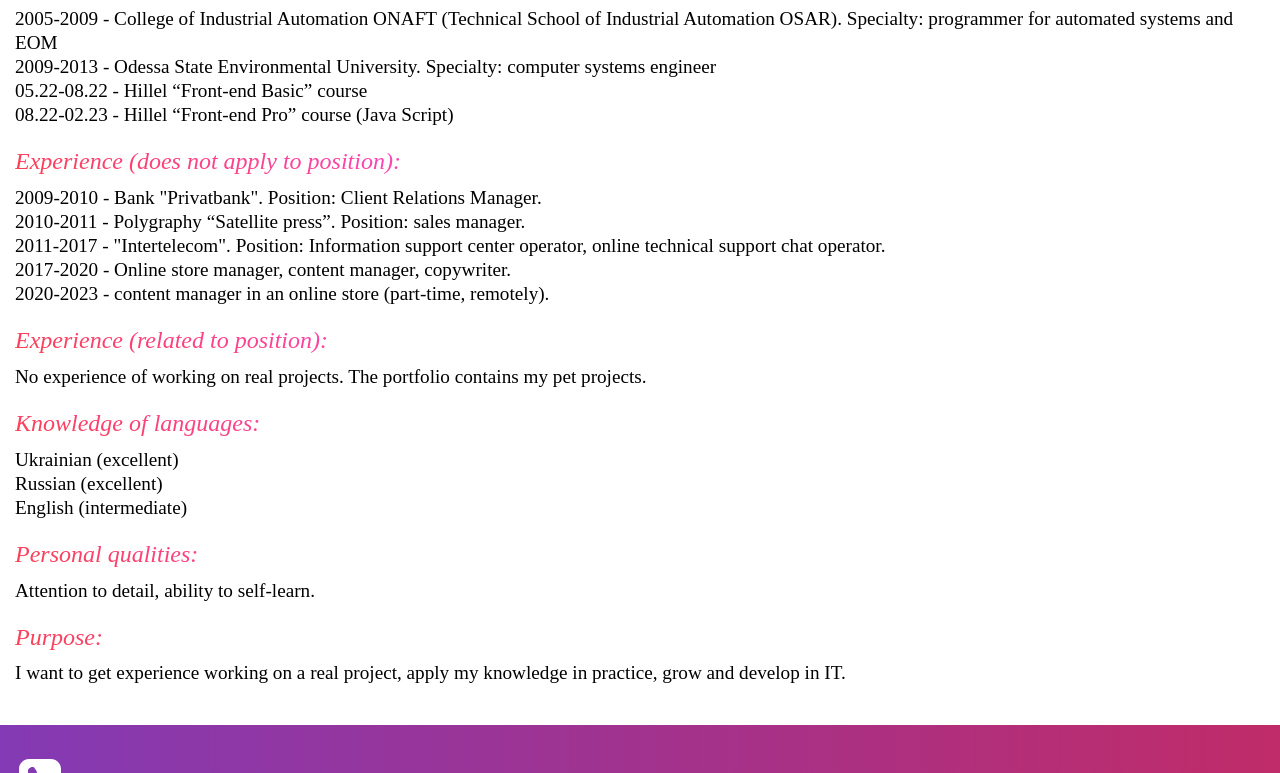
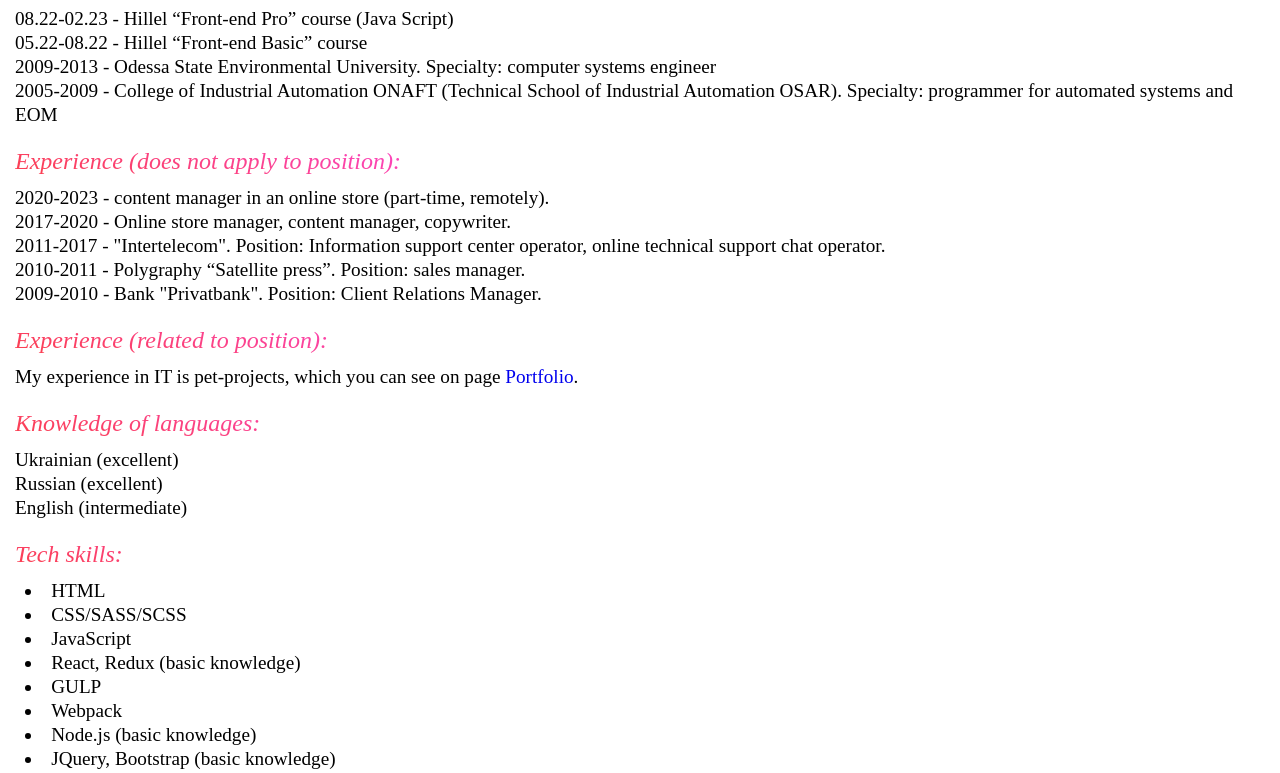
Before and after one commit to AnnaKhiz/Portfolio-main, a website: page resume.html in a window 1280 px wide. Shown: the part 599-1372 px from the top of the page. Drawn offline with nearby package versions, Linux system fonts and the light colour scheme.

Commit message:
edit resume

```diff
--- a/resume.html
+++ b/resume.html
@@ -88,24 +88,24 @@
                 </ul>
                 <p class="main__resume-label">Education:</p>
                 <ul class="education">
+                    <li><span>08.22-02.23</span> - Hillel “Front-end Pro” course (Java Script)</li>
+                    <li><span>05.22-08.22</span> - Hillel “Front-end Basic” course</li>
+                    <li><span>2009-2013</span> - Odessa State Environmental University.
+                        <span>Specialty:</span> computer systems engineer</li>
                     <li><span>2005-2009</span> - College of Industrial Automation ONAFT (Technical School of Industrial Automation OSAR).
                         <span>Specialty:</span> programmer for automated systems and EOM</li>
-                    <li><span>2009-2013</span> - Odessa State Environmental University.
-                        <span>Specialty:</span> computer systems engineer</li>
-                    <li><span>05.22-08.22</span> - Hillel “Front-end Basic” course</li>
-                    <li><span>08.22-02.23</span> - Hillel “Front-end Pro” course (Java Script)</li>
                 </ul>
                 <p class="main__resume-label">Experience (does not apply to position):</p>
                 <ul class="experience-other">
+                    <li><span>2020-2023</span> - content manager in an online store (part-time, remotely).</li>
+                    <li><span>2017-2020</span> - Online store manager, content manager, copywriter.</li>
+                    <li><span>2011-2017</span> - "Intertelecom". Position: Information support center operator, online technical support chat operator.</li>
+                    <li><span>2010-2011</span> - Polygraphy “Satellite press”. Position: sales manager.</li>
                     <li><span>2009-2010</span> - Bank "Privatbank". Position: Client Relations Manager.</li>
-                    <li><span>2010-2011</span> - Polygraphy “Satellite press”. Position: sales manager.</li>
-                    <li><span>2011-2017</span> - "Intertelecom". Position: Information support center operator, online technical support chat operator.</li>
-                    <li><span>2017-2020</span> - Online store manager, content manager, copywriter.</li>
-                    <li><span>2020-2023</span> - content manager in an online store (part-time, remotely).</li>
                 </ul>
                 <p class="main__resume-label">Experience (related to position):</p>
                 <div class="experience">
-                    <p>No experience of working on real projects. The portfolio contains my pet projects.</p>
+                    <p>My experience in IT is pet-projects, which you can see on page <a href="https://anna-khizhniak.site/">Portfolio</a>.</p>
                 </div>
                 <p class="main__resume-label">Knowledge of languages:</p>
                 <ul class="lang">
@@ -113,13 +113,32 @@
                     <li><span>Russian </span>(excellent)</li>
                     <li><span>English </span>(intermediate)</li>
                 </ul>
-                <div class="qualities">
-                    <p class="main__resume-label">Personal qualities:</p>
-                    <p>Attention to detail, ability to self-learn.</p>
-                </div>
+                <p class="main__resume-label">Tech skills:</p>
+                <ul class="qualities">
+                    <li>HTML</li>
+                    <li>CSS/SASS/SCSS</li>
+                    <li>JavaScript</li>
+                    <li>React, Redux (basic knowledge)</li>
+                    <li>GULP</li>
+                    <li>Webpack</li>
+                    <li>Node.js (basic knowledge)</li>
+                    <li>JQuery, Bootstrap (basic knowledge)</li>
+                    <li>Adaptive layout</li>
+                </ul>
+                <p class="main__resume-label">Soft skills:</p>
+                <ul class="qualities">
+                    <li>Adaptability</li>
+                    <li>Communication</li>
+                    <li>Time management</li>
+                    <li>Teamwork skills</li>
+                    <li>Problem-solving</li>
+                </ul>
                 <div class="purpose">
                     <p class="main__resume-label">Purpose:</p>
-                    <p>I want to get experience working on a real project, apply my knowledge in practice, grow and develop in IT.</p>
+                    <p>
+                        I want to learn more, grow and multiply my knowledge in Front-end development, practice and create interesting projects.
+                        My main goal is to get experience working in a real project.
+                    </p>
                 </div>
             </div>
         </div>
@@ -134,7 +153,7 @@
             <div class="footer__contacts">
                 <div class="footer__contacts-item">
                     <svg xmlns="http://www.w3.org/2000/svg"  viewBox="0 0 50 50" width="50px" height="50px"><path d="M 14 3.9902344 C 8.4886661 3.9902344 4 8.4789008 4 13.990234 L 4 35.990234 C 4 41.501568 8.4886661 45.990234 14 45.990234 L 36 45.990234 C 41.511334 45.990234 46 41.501568 46 35.990234 L 46 13.990234 C 46 8.4789008 41.511334 3.9902344 36 3.9902344 L 14 3.9902344 z M 18.005859 12.033203 C 18.633859 12.060203 19.210594 12.414031 19.558594 12.957031 C 19.954594 13.575031 20.569141 14.534156 21.369141 15.785156 C 22.099141 16.926156 22.150047 18.399844 21.498047 19.589844 L 20.033203 21.673828 C 19.637203 22.237828 19.558219 22.959703 19.824219 23.595703 C 20.238219 24.585703 21.040797 26.107203 22.466797 27.533203 C 23.892797 28.959203 25.414297 29.761781 26.404297 30.175781 C 27.040297 30.441781 27.762172 30.362797 28.326172 29.966797 L 30.410156 28.501953 C 31.600156 27.849953 33.073844 27.901859 34.214844 28.630859 C 35.465844 29.430859 36.424969 30.045406 37.042969 30.441406 C 37.585969 30.789406 37.939797 31.366141 37.966797 31.994141 C 38.120797 35.558141 35.359641 37.001953 34.556641 37.001953 C 34.000641 37.001953 27.316344 37.761656 19.777344 30.222656 C 12.238344 22.683656 12.998047 15.999359 12.998047 15.443359 C 12.998047 14.640359 14.441859 11.879203 18.005859 12.033203 z"/></svg>
-                    <a href="tel:+380639596624">0639596624</a>
+                    <a href="tel:+380639596624">+380639596624</a>
                 </div>
 
                 <div class="footer__contacts-item">
--- a/sass/style.sass
+++ b/sass/style.sass
@@ -250,6 +250,10 @@ body, html
           color: brown
           text-decoration: underline
           transition: all 0.5s ease-in-out 0s
+    & .qualities li
+      list-style-type: disc
+      list-style-position: inside
+      margin-left: 10px
 
 .footer
   @include background-animation
```
Also changed, not shown: education.html (+1 -1 lines), index.html (+1 -1 lines), css/style.css.
